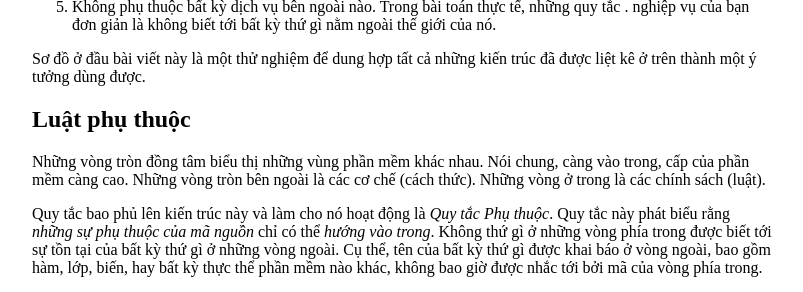
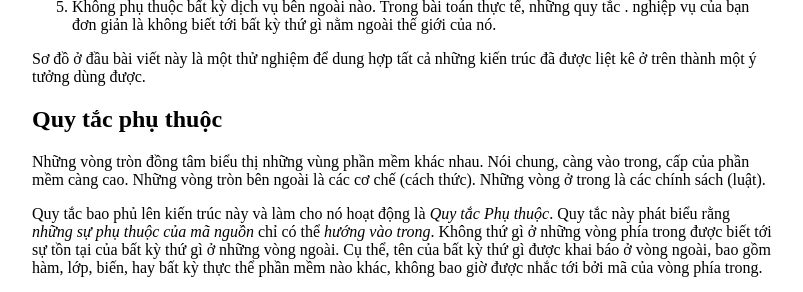
Before and after one commit to binhsonnguyen/binhsonnguyen.github.io, a Jekyll site: the page built from _posts/2018-05-01-the-clean-architecture.md, in a window 1280 px wide and 900 px high, scrolled down 1155 px. Shown: the part 154-446 px from the top of the window, without its empty margins (238-1041 px from the left). Built offline with Jekyll 4.4.1, drawn with Linux system fonts in a browser that asks for light colours.

Commit message:
change a litle translation

```diff
--- a/_posts/2018-05-01-the-clean-architecture.md
+++ b/_posts/2018-05-01-the-clean-architecture.md
@@ -48,7 +48,7 @@ thứ bị giới hạn trong cơ sở dữ liệu.
 Sơ đồ ở đầu bài viết này là một thử nghiệm để dung hợp tất cả những kiến trúc đã được liệt
 kê ở trên thành một ý tưởng dùng được.
 
-Luật phụ thuộc
+Quy tắc phụ thuộc
 ---
 
 Những vòng tròn đồng  tâm biểu thị những vùng phần mềm khác nhau. Nói chung, càng vào
```
